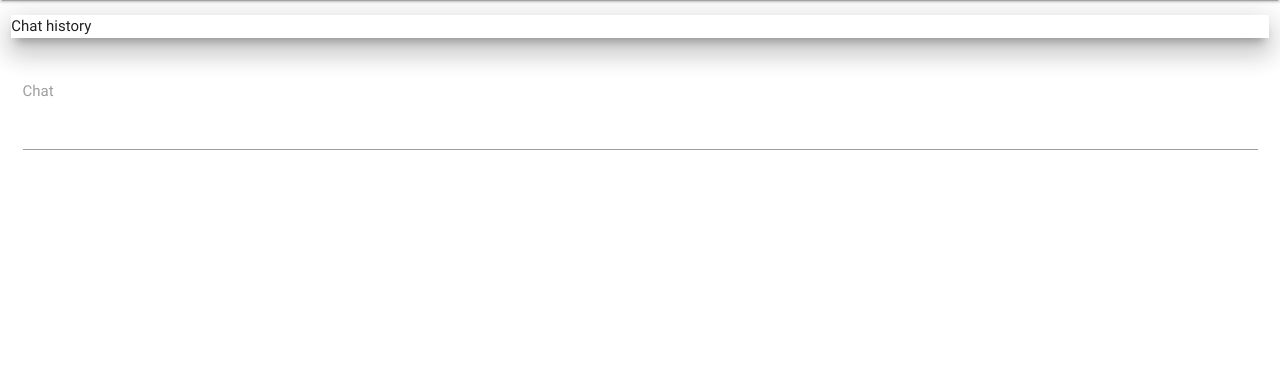
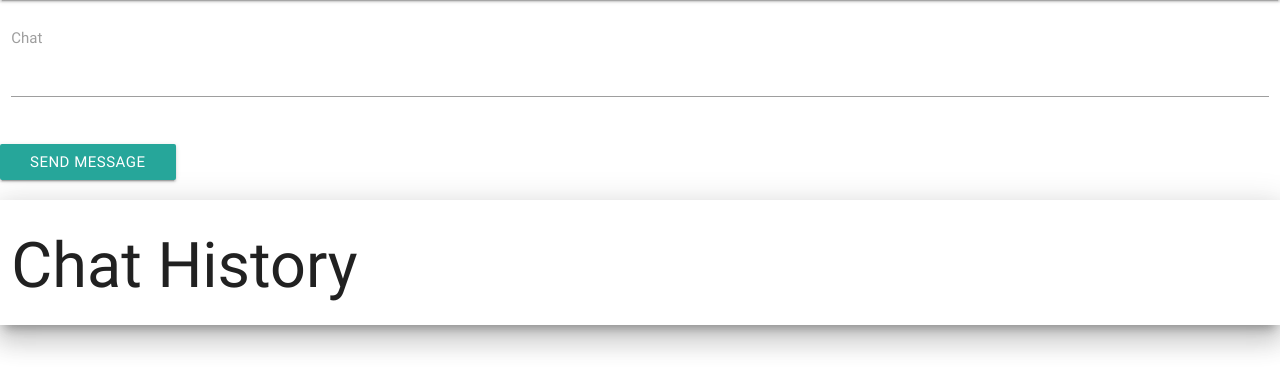
Before and after one commit to Lucytheanimefan/BioMetrix-chatbot, a Flask app: page / in a window 1280 px wide. Shown: the part 64-455 px from the top of the page. Run offline with Flask 2, Linux system fonts and the light colour scheme; some web fonts are replaced.

Commit message:
Working on chat integration with frontend

```diff
--- a/app.py
+++ b/app.py
@@ -9,6 +9,8 @@ from parser import *
 import sys
 import json
 from JSONEncoder import JSONEncoder
+import witCommands.witCommands
+from witCommands.witCommands import get_response
 
 app = Flask(__name__)
 
@@ -25,6 +27,14 @@ def home():
 	return render_template('chat.html')
 
 
+@app.route("/sendMessage", methods = ["POST", "GET"])
+def send():
+	print "in send message in py"
+	print("In send message")
+	message = request.json['message']
+	print("Message: "+message)
+	resp = get_response(message)
+	return jsonify(result=resp)
 
 
 if __name__ == "__main__":
--- a/static/js/script.js
+++ b/static/js/script.js
@@ -0,0 +1,16 @@
+function sendMessage() {
+    console.log("Sending message");
+    console.log("Message: "+$("#chat_text").val());
+    $.ajax({
+        type: 'POST',
+        url: '/sendMessage',
+        contentType: 'application/json; charset=utf-8',
+        data: JSON.stringify({"message":$("#chat_text").val()}),
+        dataType: 'json',
+        success: function(response) {
+            console.log("Sent data");
+            console.log(response);
+            $("#chathistory").append("<div>"+JSON.stringify(response.result)+"</div>");
+        }
+    });
+}
--- a/templates/chat.html
+++ b/templates/chat.html
@@ -1,15 +1,18 @@
 {% extends "layout.html" %} {% block body %}
 <div class="row">
-    <div class="col s12" id="chathistory">
-        <p class="z-depth-5">Chat history</p>
+    <div class="row">
+        <div class="input-field col s12">
+            <textarea id="chat_text" class="materialize-textarea"></textarea>
+            <label for="chat_text">Chat</label>
+        </div>
     </div>
-    <form class="col s12">
-        <div class="row">
-            <div class="input-field col s12">
-                <textarea id="textarea1" class="materialize-textarea"></textarea>
-                <label for="textarea1">Chat</label>
-            </div>
+    <div class="row">
+        <button class="btn" id="sendMessage" onclick="sendMessage();">Send Message</button>
+    </div>
+    <div class="row">
+        <div class="col s12 z-depth-5" id="chathistory">
+            <h1>Chat History</h1>
         </div>
-    </form>
+    </div>
 </div>
 {% endblock %}
--- a/wit/witCommands.py
+++ b/witCommands/witCommands.py
@@ -35,7 +35,21 @@ actions = {
 }
 
 client = Wit(access_token=access_token, actions=actions)
-client.interactive()
+
+def create_client(actions):
+	client = Wit(access_token=access_token, actions=actions)
+	return client
+
+def get_response(message, vactions=actions):
+	session_id = 'my-user-session-42'
+	context0 = {}
+	wit_client = create_client(actions)
+	resp = wit_client.message(message)
+	context1 = wit_client.run_actions(session_id, message, context0)
+	return context1
+
+
+#client.interactive()
 '''
 resp = client.message('what is the weather in London?')
 print('Yay, got Wit.ai response: ' + str(resp))
@@ -45,5 +59,5 @@ session_id = 'my-user-session-42'
 context0 = {}
 context1 = client.run_actions(session_id, 'what is the weather in London?', context0)
 
-print('The session state is now: ' + str(context1))
+print('-----The session state is now: ' + str(context1))
 '''
```
Also changed, not shown: witCommands/__init__.py (added), 2 other files.
